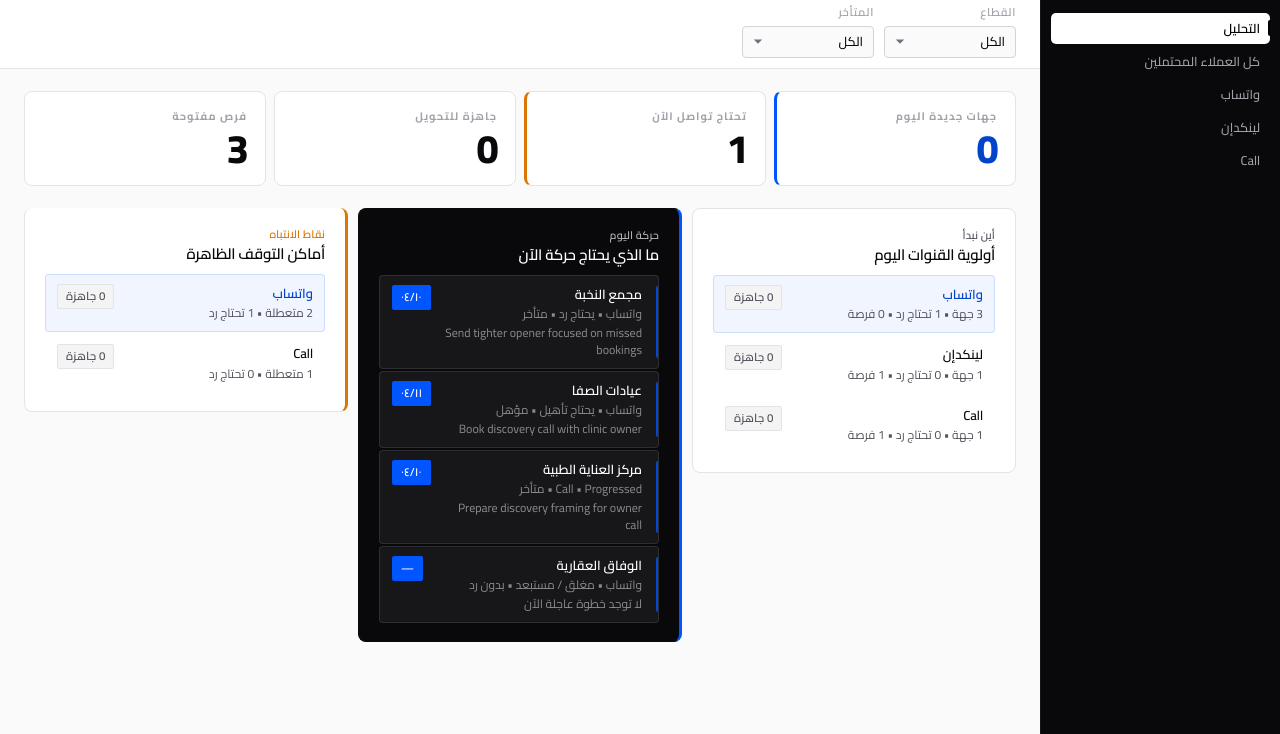
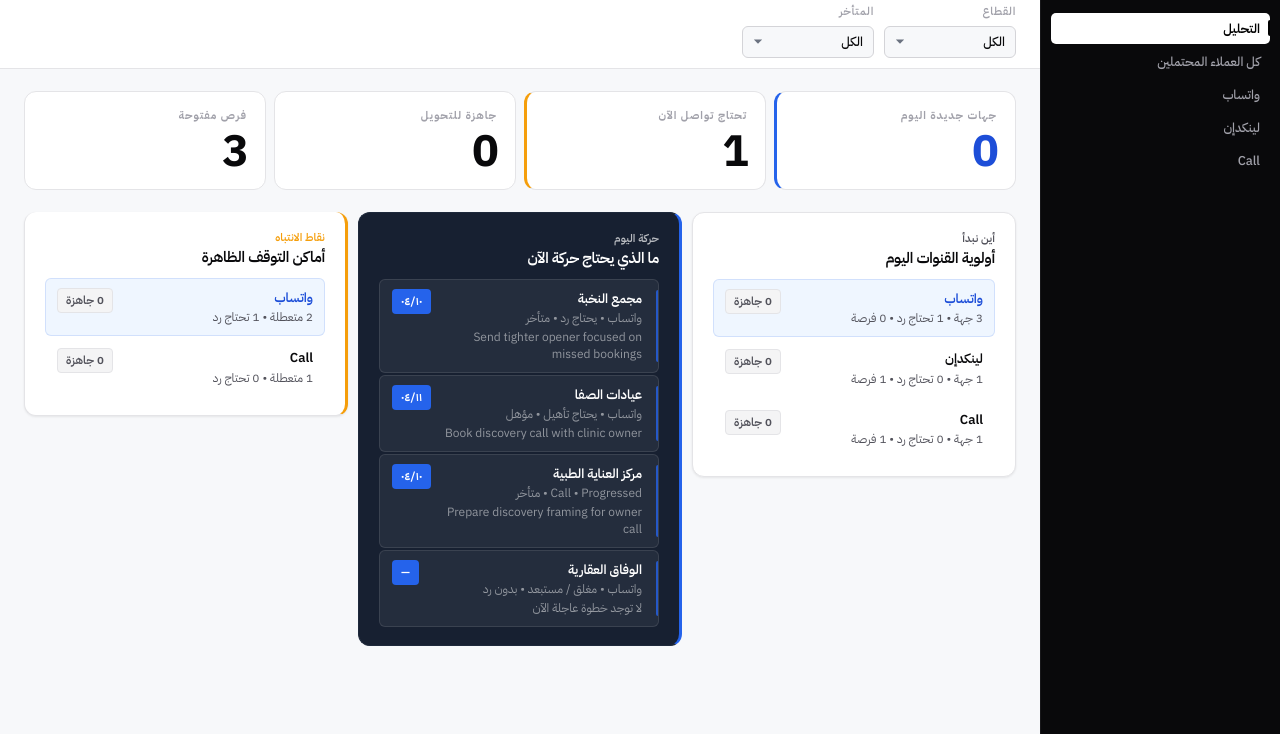
Before and after one commit to Mohamad-MG/My-Calles, a website: page ar/index.html in a window 1280 px wide. Shown: the part 66-800 px from the top of the page. Drawn offline with Linux system fonts and the light colour scheme.

Commit message:
style: update layout and typography in main stylesheet

```diff
--- a/styles.css
+++ b/styles.css
@@ -3,12 +3,12 @@
    Visual reference: Linear · Stripe · Raycast · Vercel
 ═══════════════════════════════════════════════════════════════════ */
 
-@import url('https://fonts.googleapis.com/css2?family=Inter:wght@400;500;600;700;800&family=Cairo:wght@400;500;600;700;800&display=swap');
+@import url('https://fonts.googleapis.com/css2?family=IBM+Plex+Sans+Arabic:wght@400;500;600;700&family=Inter:wght@400;500;600;700;800&display=swap');
 
 /* ── Design Tokens ────────────────────────────────────────────── */
 :root {
   /* Canvas — strict, flawless white/gray, no noise */
-  --canvas:          #FAFAFA;
+  --canvas:          #F7F8FA;
   --canvas-elevated: #FFFFFF;
   --canvas-sunken:   #F4F4F5;
 
@@ -28,66 +28,66 @@
   --text-tertiary:   #A1A1AA;
   --text-inverse:    #FFFFFF;
 
-  /* Primary accent — sharp vivid blue */
-  --accent:          #0055FF;
-  --accent-dim:      rgba(0,85,255,0.08);
-  --accent-mid:      rgba(0,85,255,0.15);
-  --accent-hover:    #0044CC;
-  --accent-light:    #F0F5FF;
+  /* Primary accent — Cobalt Blue */
+  --accent:          #2563EB;
+  --accent-dim:      rgba(37,99,235,0.08);
+  --accent-mid:      rgba(37,99,235,0.15);
+  --accent-hover:    #1D4ED8;
+  --accent-light:    #EFF6FF;
 
   /* Semantic - rigorous pure tones */
-  --danger:          #DF1B41;
-  --danger-dim:      rgba(223,27,65,0.08);
-  --danger-mid:      rgba(223,27,65,0.18);
-  --warning:         #D97706;
-  --warning-dim:     rgba(217,119,6,0.08);
-  --warning-mid:     rgba(217,119,6,0.18);
-  --success:         #059669;
-  --success-dim:     rgba(5,150,105,0.08);
-  --success-mid:     rgba(5,150,105,0.18);
+  --danger:          #DC2626;
+  --danger-dim:      rgba(220,38,38,0.08);
+  --danger-mid:      rgba(220,38,38,0.18);
+  --warning:         #F59E0B;
+  --warning-dim:     rgba(245,158,11,0.08);
+  --warning-mid:     rgba(245,158,11,0.18);
+  --success:         #16A34A;
+  --success-dim:     rgba(22,163,74,0.08);
+  --success-mid:     rgba(22,163,74,0.18);
 
   /* Borders — sharp defining lines, no gradients */
   --border:          #E4E4E7;
   --border-strong:   #D4D4D8;
   --border-focus:    var(--accent);
 
-  /* Flat shadows — completely nullified for absolute flatness */
-  --shadow-xs:  none;
-  --shadow-sm:  none;
-  --shadow-md:  none;
-  --shadow-lg:  none;
+  /* Flat shadows — controlled depth, not blur-heavy */
+  --shadow-xs:  0 1px 2px rgba(0,0,0,0.03);
+  --shadow-sm:  0 1px 3px rgba(0,0,0,0.05), 0 1px 2px rgba(0,0,0,0.03);
+  --shadow-md:  0 4px 6px -1px rgba(0,0,0,0.08), 0 2px 4px -1px rgba(0,0,0,0.04);
+  --shadow-lg:  0 10px 15px -3px rgba(0,0,0,0.08), 0 4px 6px -2px rgba(0,0,0,0.04);
   --shadow-xl:  none;
 
   /* Radii — structured, minimal curves */
-  --r-xs:  2px;
-  --r-sm:  4px;
-  --r-md:  6px;
-  --r-lg:  8px;
-  --r-xl:  12px;
-  --r-2xl: 16px;
+  --r-xs:  4px;
+  --r-sm:  6px;
+  --r-md:  8px;
+  --r-lg:  12px;
+  --r-xl:  16px;
+  --r-2xl: 20px;
 
   /* Topbar height */
   --topbar-h: 60px;
 
   /* ── Execution Authority Tokens ────────────────────────────── */
-  --kpi-number-size:  2.5rem;
+  --kpi-number-size:  2.75rem;
   --kpi-number-tight: -0.04em;
 
   /* Card tiers — strictly bordered, high contrast edge */
   --card-primary-bg:     #FFFFFF;
-  --card-primary-border: #09090B;
-  --card-primary-shadow: none;
+  --card-primary-border: var(--border-strong);
+  --card-primary-shadow: var(--shadow-md);
 
   --card-secondary-bg:   #FFFFFF;
-  --card-secondary-shadow: none;
-
-  --card-passive-bg:   #FAFAFA;
+  --card-secondary-shadow: var(--shadow-sm);
+
+  --card-passive-bg:   #F7F8FA; /* muted */
   --card-passive-shadow: none;
 
   /* Hero action panel — solid commanding block */
-  --hero-action-bg:     #09090B;
-  --hero-action-border: #09090B;
-  --hero-action-shadow: none;
+  --hero-action-bg:     #172031;
+  --hero-action-border: #1E293B;
+  --hero-action-shadow: var(--shadow-lg);
 }
 
 /* ── Reset ────────────────────────────────────────────────────── */
@@ -105,7 +105,7 @@ body {
 }
 
 html[lang="ar"] body {
-  font-family: 'Cairo', 'Inter', sans-serif;
+  font-family: 'IBM Plex Sans Arabic', 'Inter', sans-serif;
   direction: rtl;
 }
 
```
